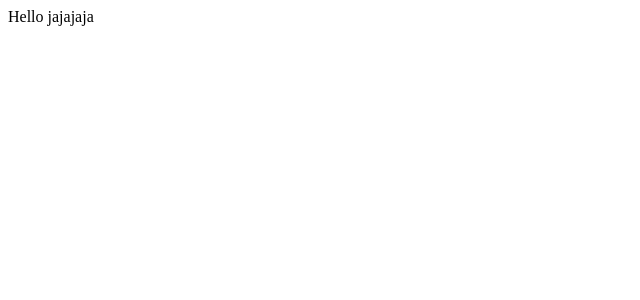
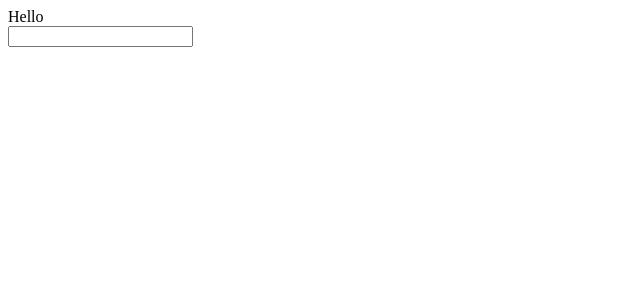
Before and after one commit to Adithya-why/CVapp, a React (Create React App) app in the folder cv-project/: page / in a window 1280 px wide. Shown: the top 300 px of the page, without its empty margins (0-640 px from the left). Built offline with nearby package versions, Linux system fonts and the light colour scheme.

Commit message:
bound form elements to state

```diff
--- a/cv-project/src/App.js
+++ b/cv-project/src/App.js
@@ -1,4 +1,6 @@
 import React from "react";
+
+import GeneralInfo from "./GeneralInfo";
 
 
 class App extends React.Component{
@@ -6,15 +8,21 @@ class App extends React.Component{
     super(props);
 
 
-    this.state = {name : "jajajaja"}
+    this.state = {name : ""}
   }
 
+  putName(val){
+    this.setState({
+      name: val
+    })
+  }
 
 
   render(){
     return(
       <>
       <div>Hello {this.state.name}</div>
+      <GeneralInfo handler={(e)=>this.putName(e.target.value)}/>
       </>
     )
   }
--- /dev/null
+++ b/cv-project/src/GeneralInfo.js
@@ -0,0 +1,21 @@
+import React from "react";
+
+
+class GeneralInfo extends React.Component{
+    constructor(props){
+        super(props);
+    }
+
+
+    render(){
+
+
+        return(
+            <>
+            <input type="text" onChange={this.props.handler}></input>
+            </>
+        )
+    }
+}
+
+export default GeneralInfo;
```
